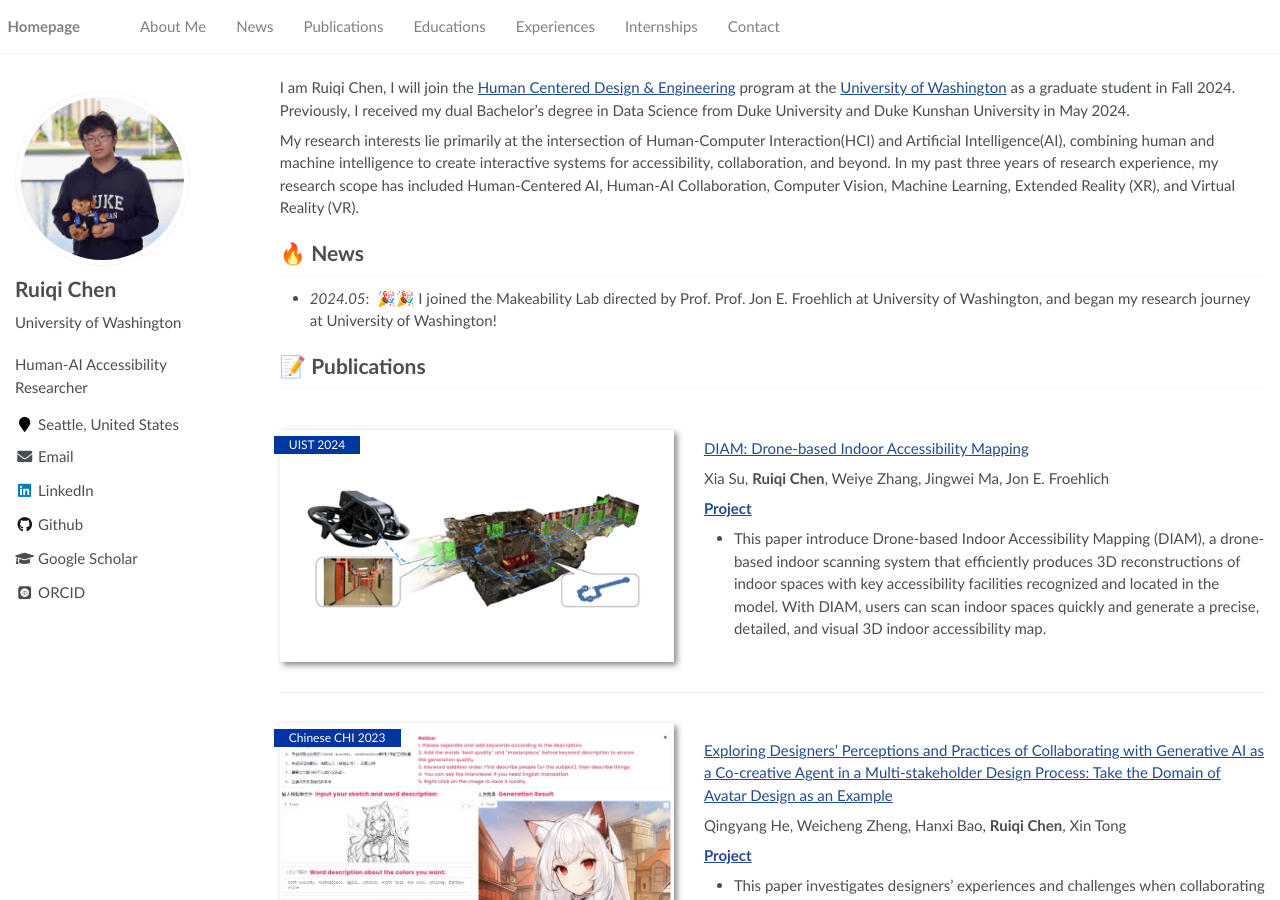
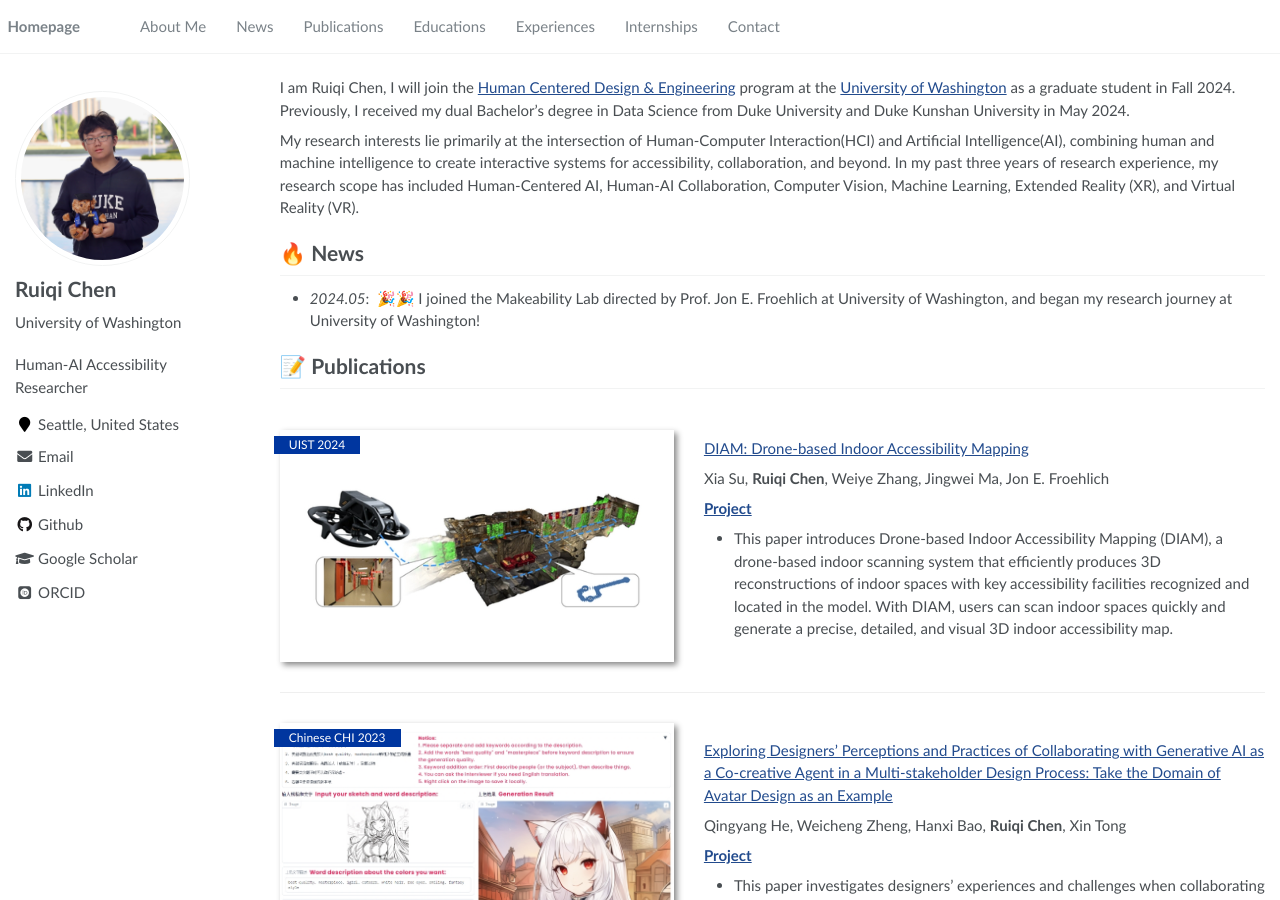
Before and after one commit to Ruiqi-Chen-0216/Ruiqi-Chen-0216.github.io, a Jekyll site: the page built from _pages/home.md, in a window 1280 px wide and 900 px high. Built offline with Jekyll 4.4.1, drawn with Linux system fonts in a browser that asks for light colours; some web fonts are replaced.

Commit message:
Update home.md

```diff
--- a/_pages/home.md
+++ b/_pages/home.md
@@ -23,7 +23,7 @@
 # 🔥 News
 <!---- *2024.09*: &nbsp;🎉🎉 I joined the ACE Lab directed by Prof. Jacob O. Wobbrock at University of Washington, focusing on AI for accessibility and creative task!
 - *2024.08*: &nbsp;🎉🎉 I joined the Sensors, Energy, and Automation Laboratory (SEAL) directed by Prof. Sep Makhsous at University of Washington, focusing on a project about Al education and DEl (Diversity, Equity, and Inclusion)!-->
-- *2024.05*: &nbsp;🎉🎉 I joined the Makeability Lab directed by Prof. Prof. Jon E. Froehlich at University of Washington, and began my research journey at University of Washington!
+- *2024.05*: &nbsp;🎉🎉 I joined the Makeability Lab directed by Prof. Jon E. Froehlich at University of Washington, and began my research journey at University of Washington!
 
 # 📝 Publications
 
@@ -34,8 +34,8 @@
 
 Xia Su, **Ruiqi Chen**, Weiye Zhang, Jingwei Ma, Jon E. Froehlich
 
-[**Project**](https://makeabilitylab.cs.washington.edu/media/publications/Su_DiamDrone-BasedIndoorAccessibilityMapping_UIST20242024.pdf) <strong><span class='show_paper_citations' data='DhtAFkwAAAAJ:ALROH1vI_8AC'></span></strong>
-- This paper introduce Drone-based Indoor Accessibility Mapping (DIAM), a drone-based indoor scanning system that efficiently produces 3D reconstructions of indoor spaces with key accessibility facilities recognized and located in the model. With DIAM, users can scan indoor spaces quickly and generate a precise, detailed, and visual 3D indoor accessibility map.
+[**Project**](https://makeabilitylab.cs.washington.edu/media/publications/Su_ADemoOfDiamDrone-BasedIndoorAccessibilityMapping_UIST20242024.pdf) <strong><span class='show_paper_citations' data='DhtAFkwAAAAJ:ALROH1vI_8AC'></span></strong>
+- This paper introduces Drone-based Indoor Accessibility Mapping (DIAM), a drone-based indoor scanning system that efficiently produces 3D reconstructions of indoor spaces with key accessibility facilities recognized and located in the model. With DIAM, users can scan indoor spaces quickly and generate a precise, detailed, and visual 3D indoor accessibility map.
 </div>
 </div>
 
```
